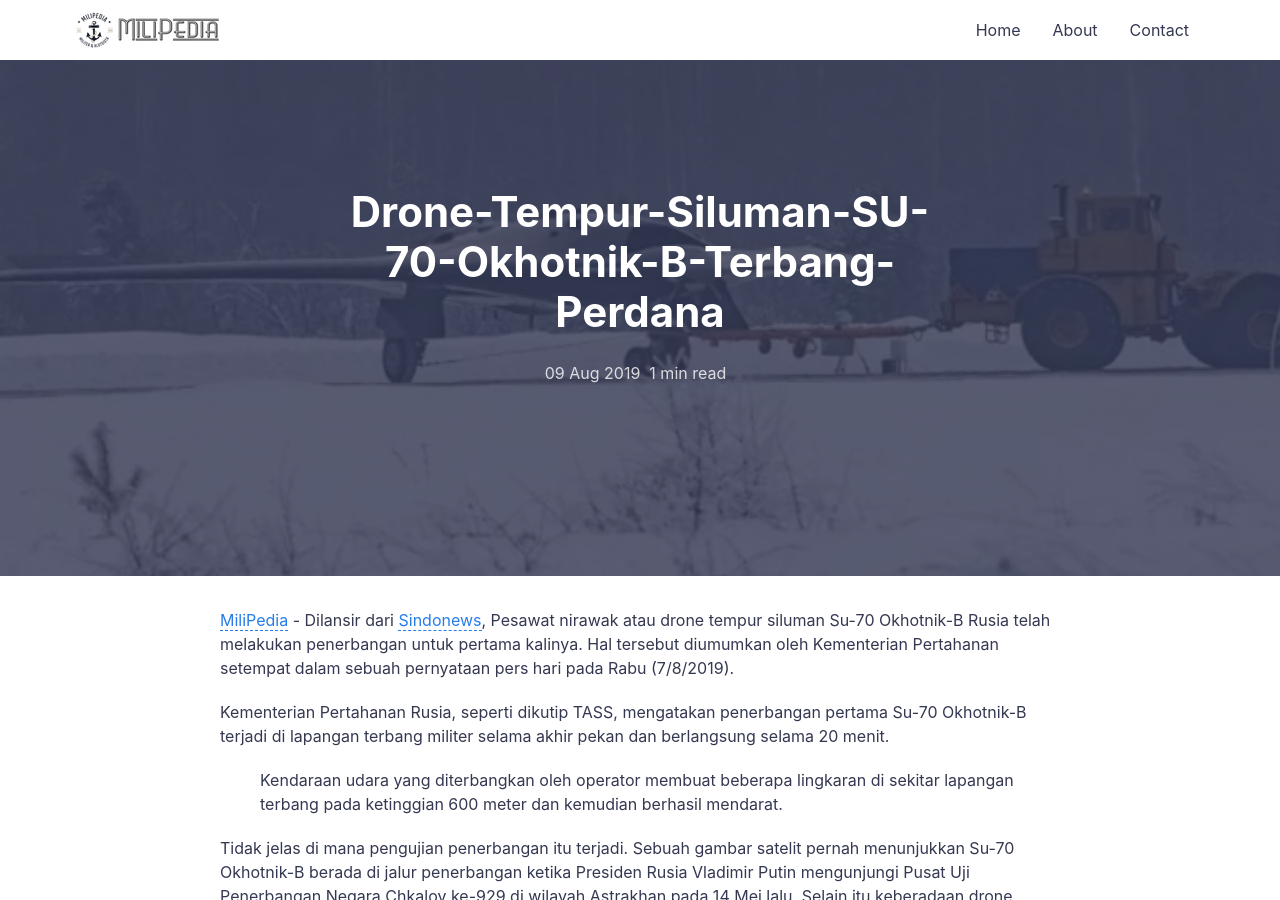
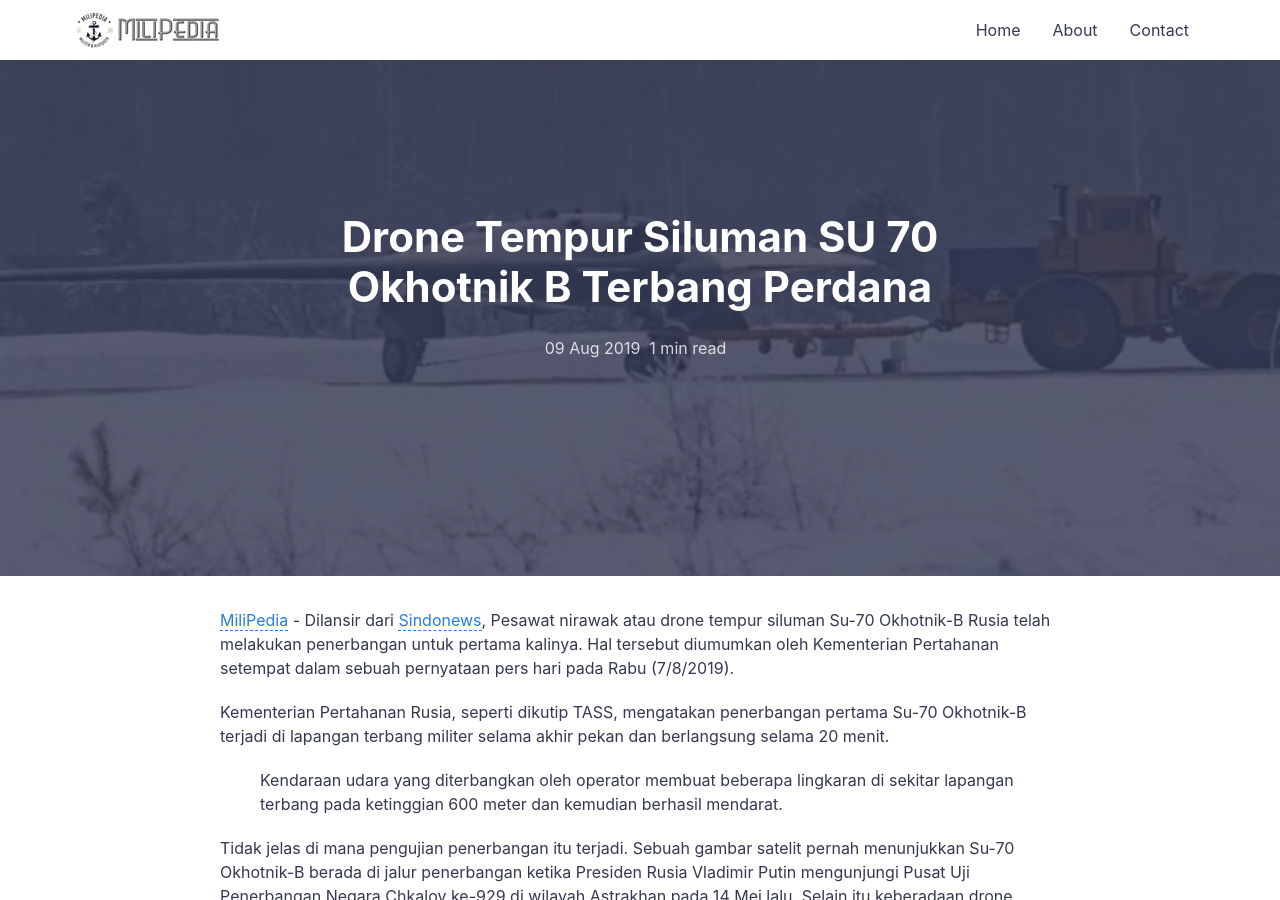
Before and after one commit to ArtiPedia/militers, a Jekyll site: the page built from _posts/2019-08-09-drone-tempur-siluman-su-70-okhotnik-b.markdown, in a window 1280 px wide and 900 px high. Built offline with Jekyll 4.4.1, drawn with Linux system fonts in a browser that asks for light colours; a script that is not in the unit is left out; comment, search, counter and statistics services are not loaded; part of the change alters nothing that is shown.

```diff
--- a/_posts/2019-08-09-drone-tempur-siluman-su-70-okhotnik-b.markdown
+++ b/_posts/2019-08-09-drone-tempur-siluman-su-70-okhotnik-b.markdown
@@ -1,12 +1,12 @@
 ---
 layout: post
-title: 'Drone-Tempur-Siluman-SU-70-Okhotnik-B-Terbang-Perdana'
+title: 'Drone Tempur Siluman SU 70 Okhotnik B Terbang Perdana'
 featured-img: drone-tempur-siluman-su-70-okhotnik-b
 mathjax: true
 categories: [rusia, alutsista, drone]
 ---
 
-[MiliPedia]() - Dilansir dari [Sindonews](https://international.sindonews.com/read/1427795/41/drone-tempur-siluman-su-70-okhotnik-b-rusia-terbang-perdana-1565189274 "Sindonews"), Pesawat nirawak atau drone tempur siluman Su-70 Okhotnik-B Rusia telah melakukan penerbangan untuk pertama kalinya. Hal tersebut diumumkan oleh Kementerian Pertahanan setempat dalam sebuah pernyataan pers hari pada Rabu (7/8/2019).
+[MiliPedia](/drone-tempur-siluman-su-70-okhotnik-b.html "Drone Tempur Siluman SU 70 Okhotnik B Terbang Perdana") - Dilansir dari [Sindonews](https://international.sindonews.com/read/1427795/41/drone-tempur-siluman-su-70-okhotnik-b-rusia-terbang-perdana-1565189274 "Sindonews"), Pesawat nirawak atau drone tempur siluman Su-70 Okhotnik-B Rusia telah melakukan penerbangan untuk pertama kalinya. Hal tersebut diumumkan oleh Kementerian Pertahanan setempat dalam sebuah pernyataan pers hari pada Rabu (7/8/2019).
 
 Kementerian Pertahanan Rusia, seperti dikutip TASS, mengatakan penerbangan pertama Su-70 Okhotnik-B terjadi di lapangan terbang militer selama akhir pekan dan berlangsung selama 20 menit.
 
```
